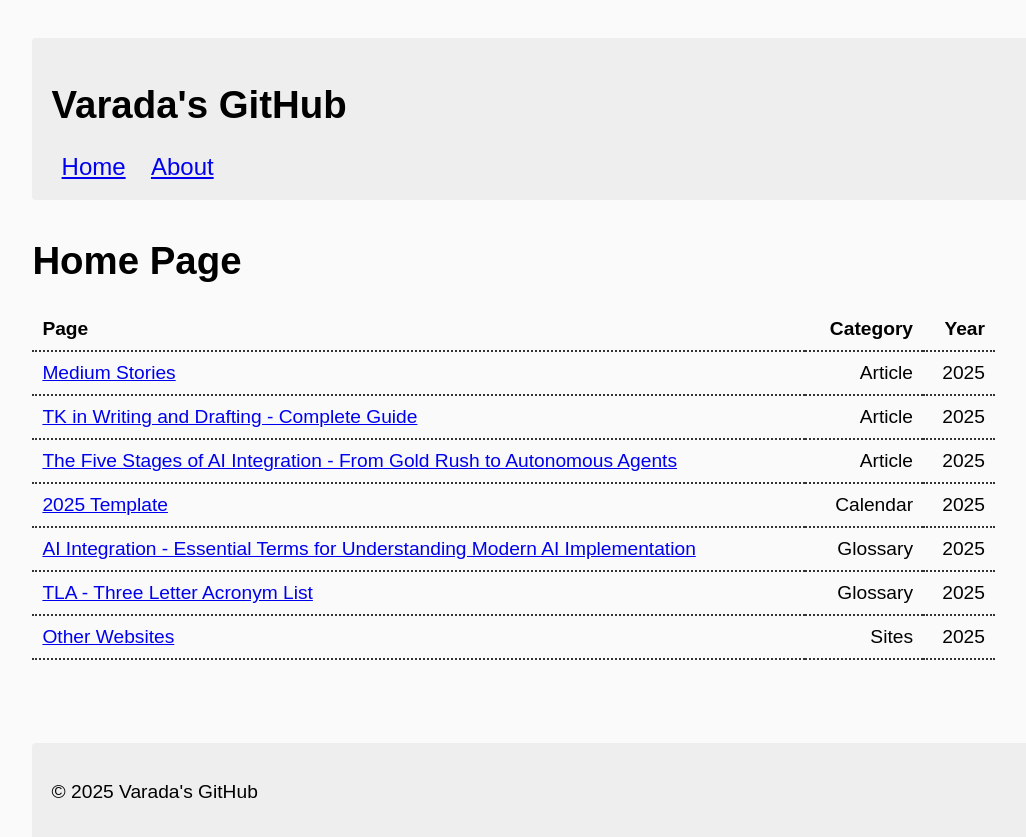
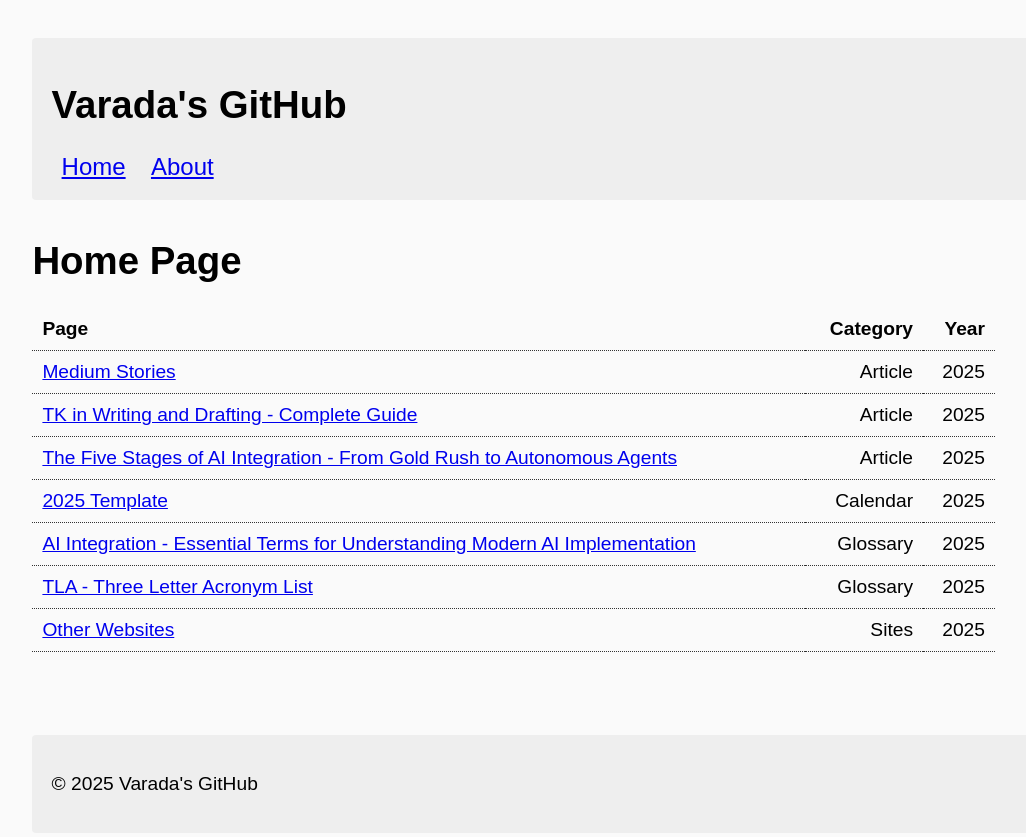
Before and after one commit to ivarada/ivarada.github.io, a Jekyll site: the page built from index.md, in a window 1280 px wide. Shown: the top 837 px of the page, without its empty margins (6-1032 px from the left). Built offline with Jekyll 4.4.1, drawn with Linux system fonts in a browser that asks for light colours.

Commit message:
Change table border style to 1px dotted

```diff
--- a/assets/style.css
+++ b/assets/style.css
@@ -29,7 +29,7 @@ table.index-page-html {
 
 table.index-page-html th,
 table.index-page-html td {
-  border-bottom: 2px dotted #333;
+  border-bottom: 1px dotted #333;
   padding: 10px;
   /* background-color: #fff; */
   position: relative;
```
